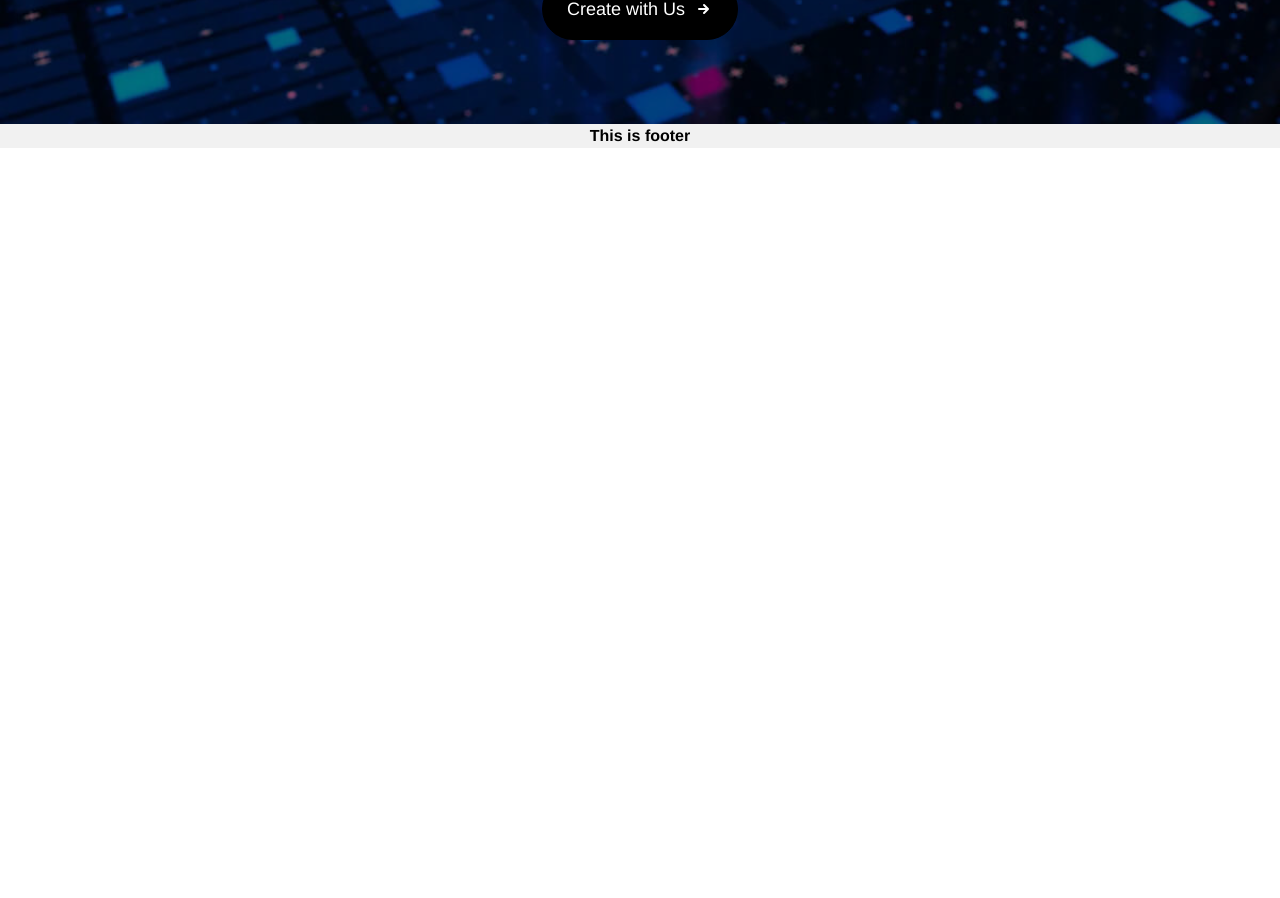
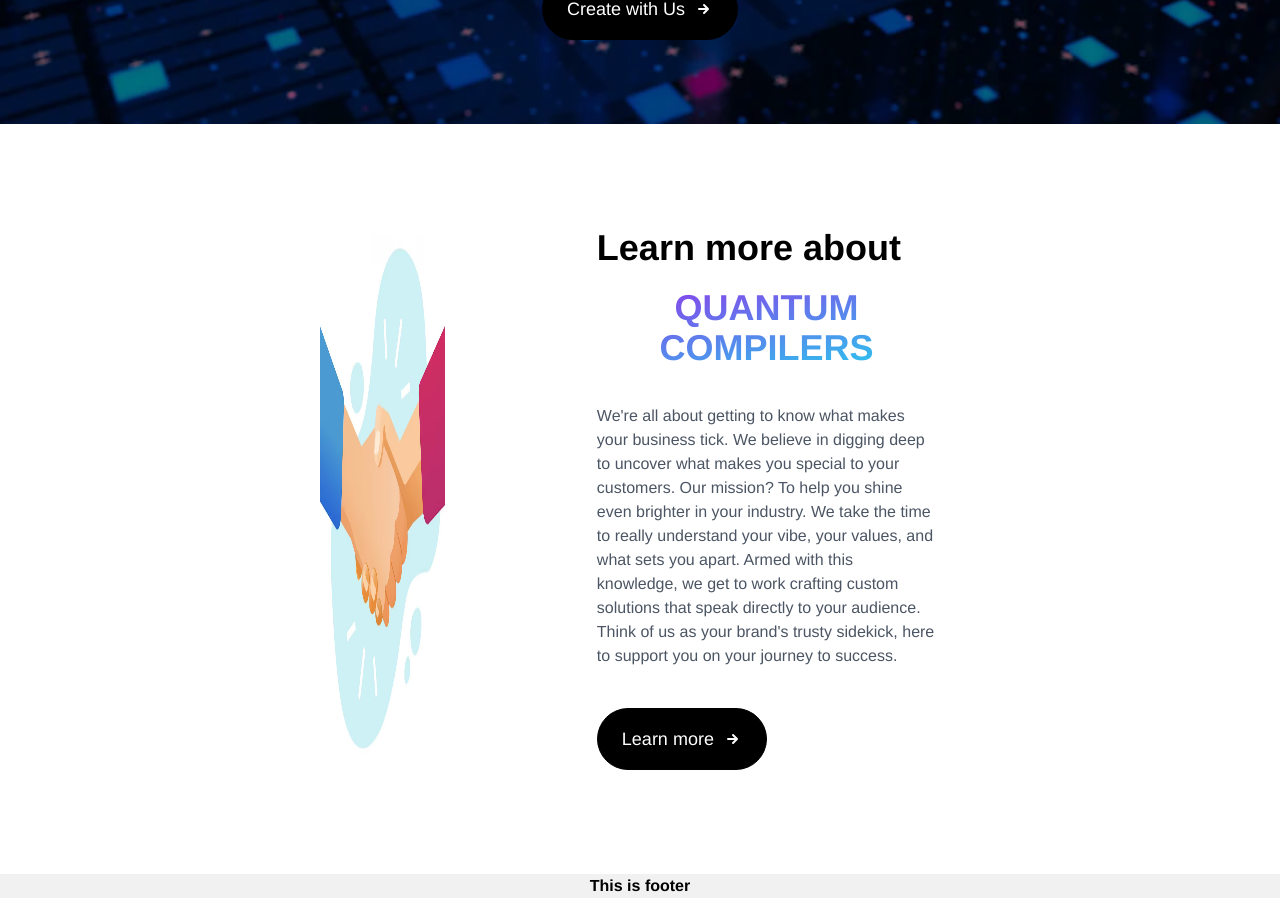
Before and after one commit to Rajan66/QuantumC, a React (Create React App) app: page / in a window 1280 px wide. Shown: the part 540-1438 px from the top of the page. Before the commit the page ends 800 px from the top, so only its background shows below. Built offline with nearby package versions, Linux system fonts and the light colour scheme.

Commit message:
ft: intro section

```diff
--- a/src/App.js
+++ b/src/App.js
@@ -1,12 +1,14 @@
 import Footer from "./components/Footer";
 import Hero from "./components/Hero";
 import Navbar from "./components/Navbar";
+import Intro from "./components/Intro";
 
 function App() {
   return (
     <div className="App">
       <Navbar/>
       <Hero />
+      <Intro/>
       <Footer />
     </div>
   );
--- a/src/components/Hero.js
+++ b/src/components/Hero.js
@@ -15,9 +15,7 @@ const Hero = () => {
                     <h1 className="text-4xl lg:text-6xl font-extrabold mb-2 lg:mb-10">Leading Towards </h1>
                     <h1 className="ml-4 text-4xl lg:text-6xl font-extrabold mb-2 lg:mb-10 bg-gradient-to-br from-purple-600 to-cyan-400 bg-clip-text text-transparent"> Perfection </h1>
                 </div>
-
                 <p className="text-medium lg:text-lg">You understand your customers better than anyone. We know that, and we can help you turn that knowledge into results.</p>
-
                 <div className='flex mt-[50px] justify-center  '>
                     <button class="border border-black bg-black text-white transition-all hover:bg-white text-lg hover:text-black py-4 px-6 rounded-full mx-10 flex items-center justify-center">
                         <span>Create with Us</span>
--- /dev/null
+++ b/src/components/Intro.js
@@ -0,0 +1,28 @@
+import React from 'react'
+import introimg from '../images/intro.jpg'
+
+const Intro = () => {
+  return (
+    <section className='bg-white lg:p-10'>
+      <div className='flex flex-col lg:flex-row justify-center lg:p-10 lg:gap-32  lg:mx-60'>
+        <div className=''>
+          <img src={introimg} className='mb-5 w-screen h-full' />
+        </div>
+        <div className='flex flex-col justify-start items-start p-6'>
+          <h1 className='text-2xl lg:text-4xl font-extrabold mb-2 lg:mb-5 '>Learn more about</h1>
+          <h1 className='text-2xl lg:text-4xl font-extrabold mb-2 lg:mb-5 bg-gradient-to-br from-purple-600 to-cyan-400 bg-clip-text text-transparent'>QUANTUM COMPILERS</h1>
+          <p className='text-start text-gray-600 mt-4'>We're all about getting to know what makes your business tick. We believe in digging deep to uncover what makes you special to your customers. Our mission? To help you shine even brighter in your industry. We take the time to really understand your vibe, your values, and what sets you apart. Armed with this knowledge, we get to work crafting custom solutions that speak directly to your audience. Think of us as your brand's trusty sidekick, here to support you on your journey to success.</p>
+          <button class="border border-black bg-black text-white transition-all hover:bg-white text-lg hover:text-black py-4 px-6 rounded-full mt-10 flex items-center justify-center">
+            <span>Learn more</span>
+            <svg xmlns="http://www.w3.org/2000/svg" className="h-5 w-5 ml-2" viewBox="0 0 20 20" fill="currentColor">
+              <path fillRule="evenodd" d="M5 10a1 1 0 011-1h6.586l-2.293-2.293a1 1 0 011.414-1.414l4 4a1 1 0 010 1.414l-4 4a1 1 0 01-1.414-1.414L12.586 11H6a1 1 0 01-1-1z" clipRule="evenodd" />
+            </svg>
+          </button>
+        </div>
+
+      </div>
+    </section>
+  )
+}
+
+export default Intro
```
Also changed, not shown: src/images/intro.jpg (added).
